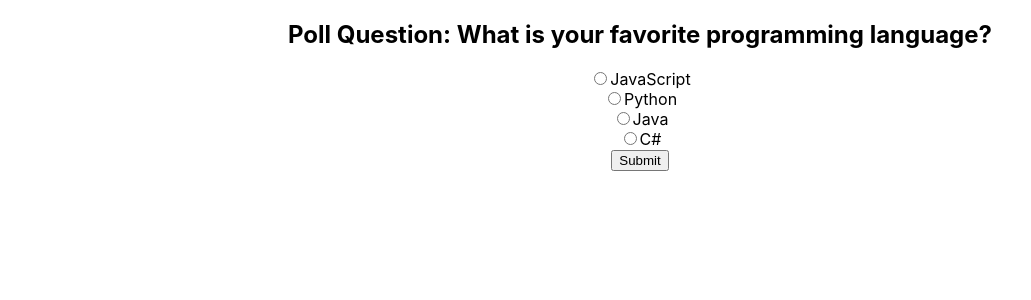
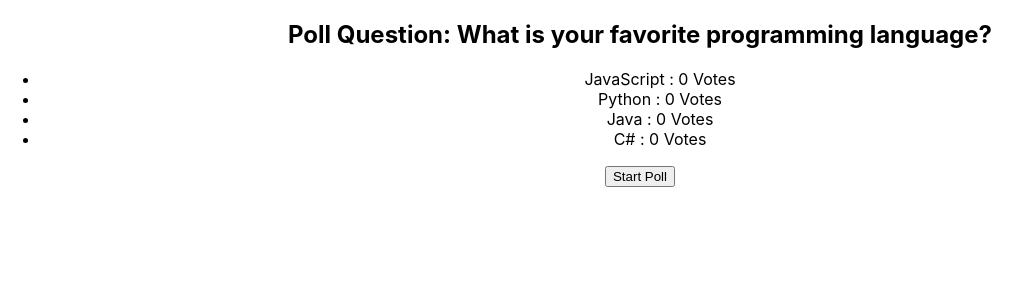
Before and after one commit to SajjadAli54/ead-mid-exam, a React (Create React App) app: page / in a window 1280 px wide. Shown: the top 300 px of the page, without its empty margins (0-1031 px from the left). Built offline with nearby package versions, Linux system fonts and the light colour scheme.

Commit message:
Add App Component

```diff
--- a/src/AnotherUserParticipation.js
+++ b/src/AnotherUserParticipation.js
@@ -3,7 +3,7 @@ import React from "react";
 function AnotherUserParticipation({ onClick }) {
   function handleCLick(event) {
     event.preventDefault();
-    onClick(false, null);
+    onClick();
   }
   return (
     <div>
--- a/src/App.js
+++ b/src/App.js
@@ -1,22 +1,52 @@
+import React, { useState } from "react";
 import "./App.css";
 import PollDisplay from "./PollDisplay";
 import UserParticipation from "./UserParticipation";
+import ThankYouMessage from "./ThankYouMessage";
+import AnotherUserParticipation from "./AnotherUserParticipation";
 
 function App() {
+  const obj = {
+    question: "What is your favorite programming language?",
+    choices: [
+      { id: 1, label: "JavaScript", votes: 0 },
+      { id: 2, label: "Python", votes: 0 },
+      { id: 3, label: "Java", votes: 0 },
+      { id: 4, label: "C#", votes: 0 },
+    ],
+  };
+
+  const [choices, setChoices] = useState(obj.choices);
+  const [hasStarted, setHasStarted] = useState(false);
+  const [hasVoted, setHasVoted] = useState(false);
+
+  function handleSubmit(choices) {
+    if (!hasVoted) {
+      setHasVoted(true);
+      setChoices(choices);
+    }
+  }
+
+  function handleAnotherUser() {
+    setHasVoted(false);
+  }
+
   return (
     <div className="App">
-      <UserParticipation
-        question="What is your favorite programming language?"
-        choices={[
-          { id: 1, label: "JavaScript", votes: 0 },
+      <PollDisplay question={obj.question} choices={choices} />
+      <button onClick={() => setHasStarted(true)}>Start Poll</button>
 
-          { id: 2, label: "Python", votes: 0 },
-
-          { id: 3, label: "Java", votes: 0 },
-
-          { id: 4, label: "C#", votes: 0 },
-        ]}
-      />
+      {hasStarted && (
+        <UserParticipation
+          question={obj.question}
+          choices={choices}
+          onSubmit={handleSubmit}
+          user={hasVoted}
+          selection={""}
+        />
+      )}
+      {hasVoted && <ThankYouMessage />}
+      {hasVoted && <AnotherUserParticipation onClick={handleAnotherUser} />}
     </div>
   );
 }
--- a/src/UserParticipation.js
+++ b/src/UserParticipation.js
@@ -1,30 +1,16 @@
 import React from "react";
-import AnotherUserParticipation from "./AnotherUserParticipation";
-import ThankYouMessage from "./ThankYouMessage";
+import { Formik, Field, Form } from "formik";
 
-function UserParticipation({ question, choices }) {
+function UserParticipation({ question, choices, onSubmit, user, selection }) {
   const [selectedChoice, setSelectedChoice] = React.useState(null);
-  const [myChoices, setMyChoices] = React.useState(choices);
-  const [hasVoted, setHasVoted] = React.useState(false);
 
-  const [text, setText] = React.useState("");
-  function handleAnotherUser(user, text) {
-    setSelectedChoice(text);
-    setHasVoted(user);
-    setText("");
-  }
   function handleSubmit(event) {
     event.preventDefault();
-    if (selectedChoice === null) {
+    if (selectedChoice === null || user) {
       return;
     }
-    if (hasVoted) {
-      setText("You have already voted.");
-      return;
-    }
-    setHasVoted(true);
-    console.log("selectedChoice", choices[selectedChoice].label);
-    const newChoices = myChoices.map((choice, index) => {
+
+    const newChoices = choices.map((choice, index) => {
       if (index === selectedChoice) {
         return {
           ...choice,
@@ -33,7 +19,7 @@ function UserParticipation({ question, choices }) {
       }
       return choice;
     });
-    setMyChoices(newChoices);
+    onSubmit(newChoices);
   }
   function handleVote(index) {
     setSelectedChoice(index);
@@ -41,7 +27,6 @@ function UserParticipation({ question, choices }) {
   return (
     <div>
       <h2>Poll Question: {question}</h2>
-      {hasVoted && <p>{text}</p>}
       <form>
         {choices.map((choice, index) => (
           <div key={choice.id}>
@@ -55,14 +40,14 @@ function UserParticipation({ question, choices }) {
             <label htmlFor={`choice-${choice.id}`}>{choice.label}</label>
           </div>
         ))}
-        <button type="submit" onClick={handleSubmit}>
-          Submit
-        </button>
-        {hasVoted && <ThankYouMessage />}
-        {hasVoted && <AnotherUserParticipation onClick={handleAnotherUser} />}
       </form>
+      <button onClick={handleSubmit}>Submit</button>
     </div>
   );
 }
 
+/**
+ * Formik Radio Buttons for above task that gets reset on submit
+ */
+
 export default UserParticipation;
```
